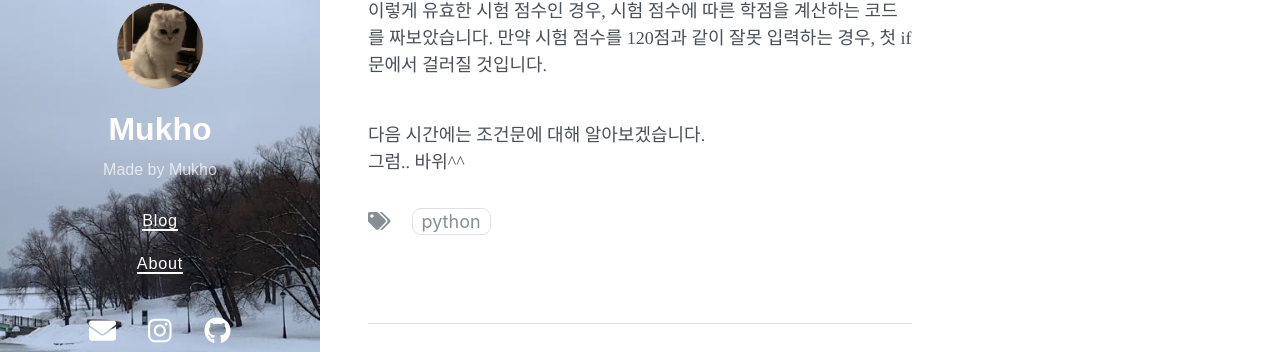
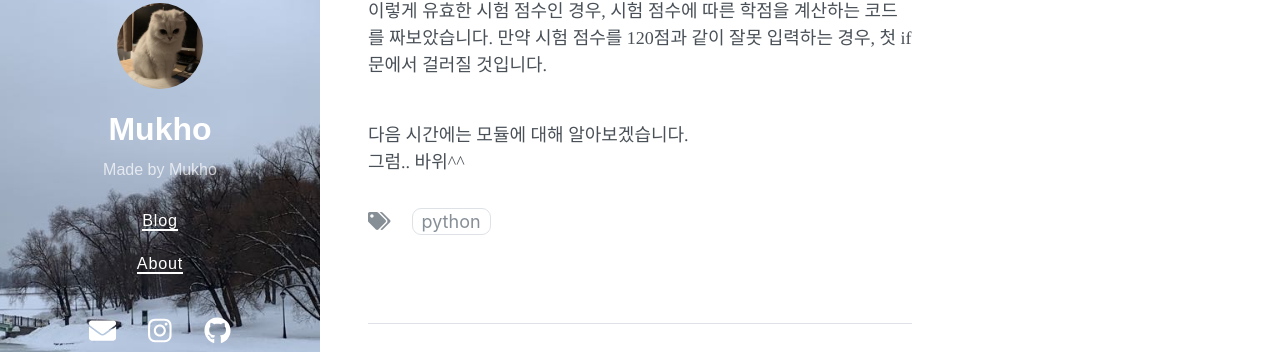
Before and after one commit to mukhoplus/mukhoplus.github.io, a Jekyll site: the page built from _posts/2022-03-01-Python_06.md, in a window 1280 px wide and 900 px high, scrolled down 1668 px. Shown: the part 237-589 px from the top of the window. Built offline with Jekyll 4.4.1, drawn with Linux system fonts in a browser that asks for light colours; nearby versions of some CDN libraries; comment, search, counter and statistics services are not loaded.

Commit message:
Fix error

```diff
--- a/_posts/2022-03-01-Python_06.md
+++ b/_posts/2022-03-01-Python_06.md
@@ -62,5 +62,5 @@ if (score >= 0) and (score <= 100):
 이렇게 유효한 시험 점수인 경우, 시험 점수에 따른 학점을 계산하는 코드를 짜보았습니다. 만약 시험 점수를 120점과 같이 잘못 입력하는 경우, 첫 if문에서 걸러질 것입니다.<br><br>
 
 
-다음 시간에는 조건문에 대해 알아보겠습니다.<br>
+다음 시간에는 모듈에 대해 알아보겠습니다.<br>
 그럼.. 바위^^<br>
```
